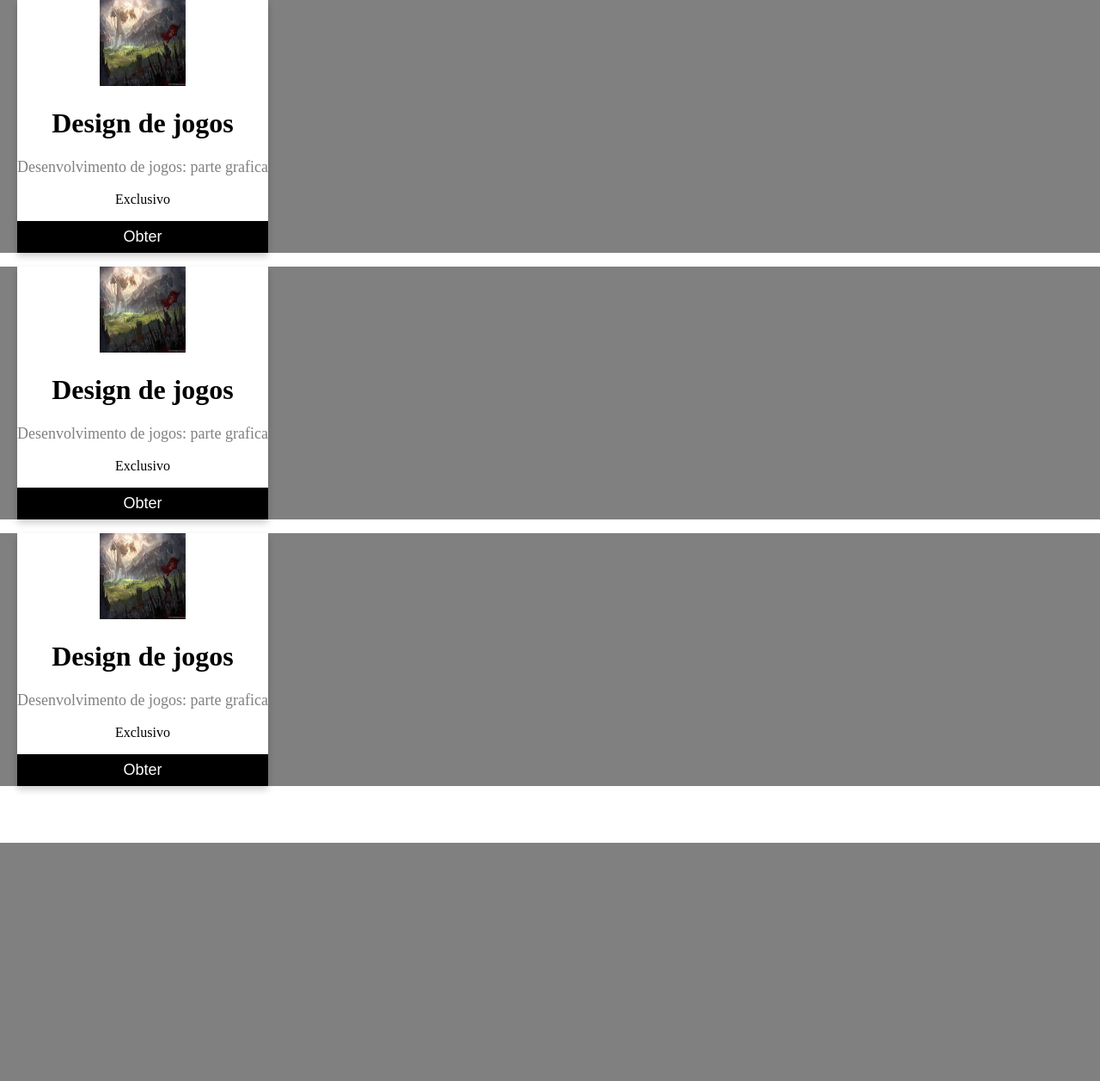
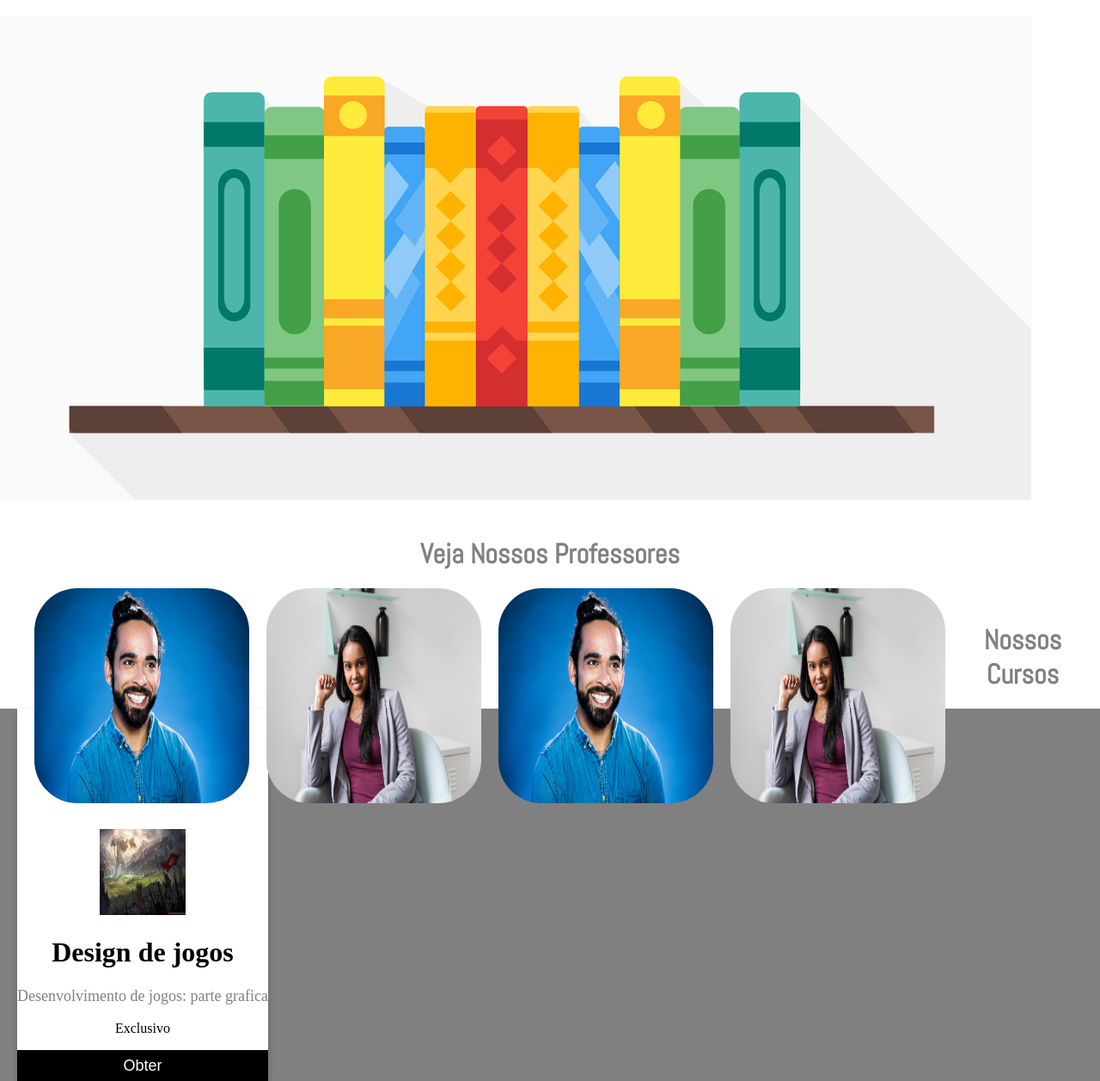
Before and after one commit to wendel-sa/webP, a PHP site: page /Views/projetoWeb.html in a window 1280 px wide. Shown: the part 96-1353 px from the top of the page at 86% size. Before the commit the page ends 1076 px from the top, so only its background shows below. Run offline with PHP 8.4, Linux system fonts and the light colour scheme.

Commit message:
Pagina inicial

```diff
--- a/Views/projetoWeb.html
+++ b/Views/projetoWeb.html
@@ -49,6 +49,23 @@
             </div>
         </div>
     </nav>
+    <img src="./../assets/img/livros.png" width="1200">
+
+    <div>
+        <h1 class="br">Veja Nossos Professores</h1>
+    </div>
+
+    <div class="tr">
+        <img class="ir fleft" src="./../assets/img/prof1.jpg" alt="professor exemplo" width="250" height="250"/>
+        <img class="ir fleft" src="./../assets/img/prof2.jpg" alt="professor exemplo" width="250" height="250"/>
+        <img class="ir fleft" src="./../assets/img/prof1.jpg" alt="professor exemplo" width="250" height="250"/>
+        <img class="ir fleft" src="./../assets/img/prof2.jpg" alt="professor exemplo" width="250" height="250"/>
+    </div>
+
+    <div>
+        <h1 class="br"><br/> Nossos Cursos</h1>
+    </div>
+
     <div class="ga">
 
         <div class="card">
@@ -84,6 +101,7 @@
 
     </div>
     </div>
+
 </body>
 
 </html>
--- a/css/main.css
+++ b/css/main.css
@@ -73,9 +73,9 @@ ul{
 }
 
 .ga{
-    align-items: left;
-    justify-items: left;
-    background-color: gray;
+  align-items: left;
+  justify-items: left;
+  background-color: gray;
 }
 
 .card {
@@ -183,5 +183,28 @@ ul{
     transform: rotateY(180deg);
   }
 .br {
-    color: white;
+    background-color: white;
+    color: gray;
+    text-align: center;
+    font-family: var(--Abel);
+    align-items: center;
+    justify-content: center;
+    margin-top: 20px;
+    margin-bottom: 20px;
 }
+
+.ir {
+  border-radius: 20%;
+  margin-bottom: 30px;
+}
+
+.ln {
+  background-color: gray;
+}
+
+.tr {
+    margin-left: 20px;
+    margin-right: 20px;
+    margin-top: 10px;
+    margin-bottom: 10px;
+}
```
Also changed, not shown: assets/img/livros.png (added), assets/img/lua.jpg (added), assets/img/prof1.jpg (added), assets/img/prof2.jpg (added).
